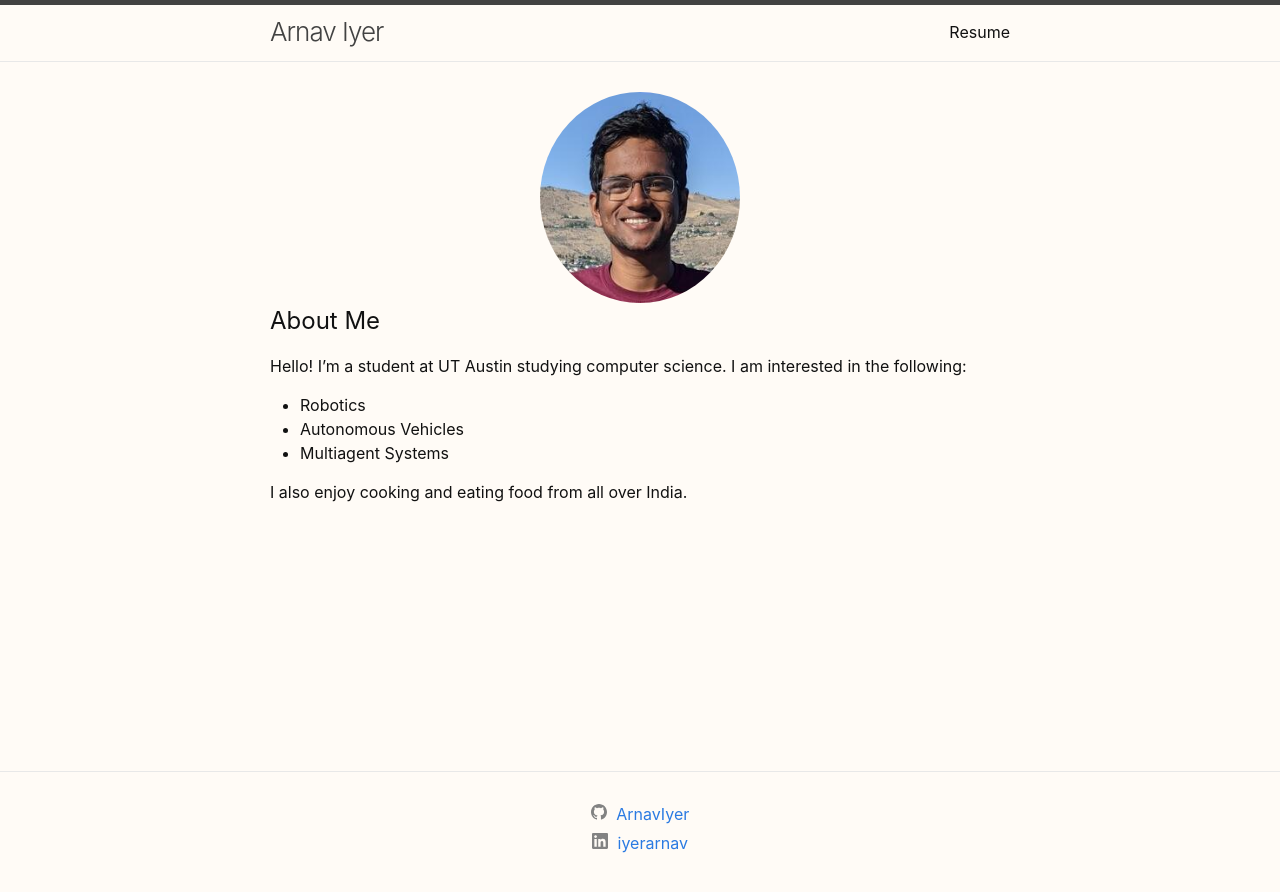
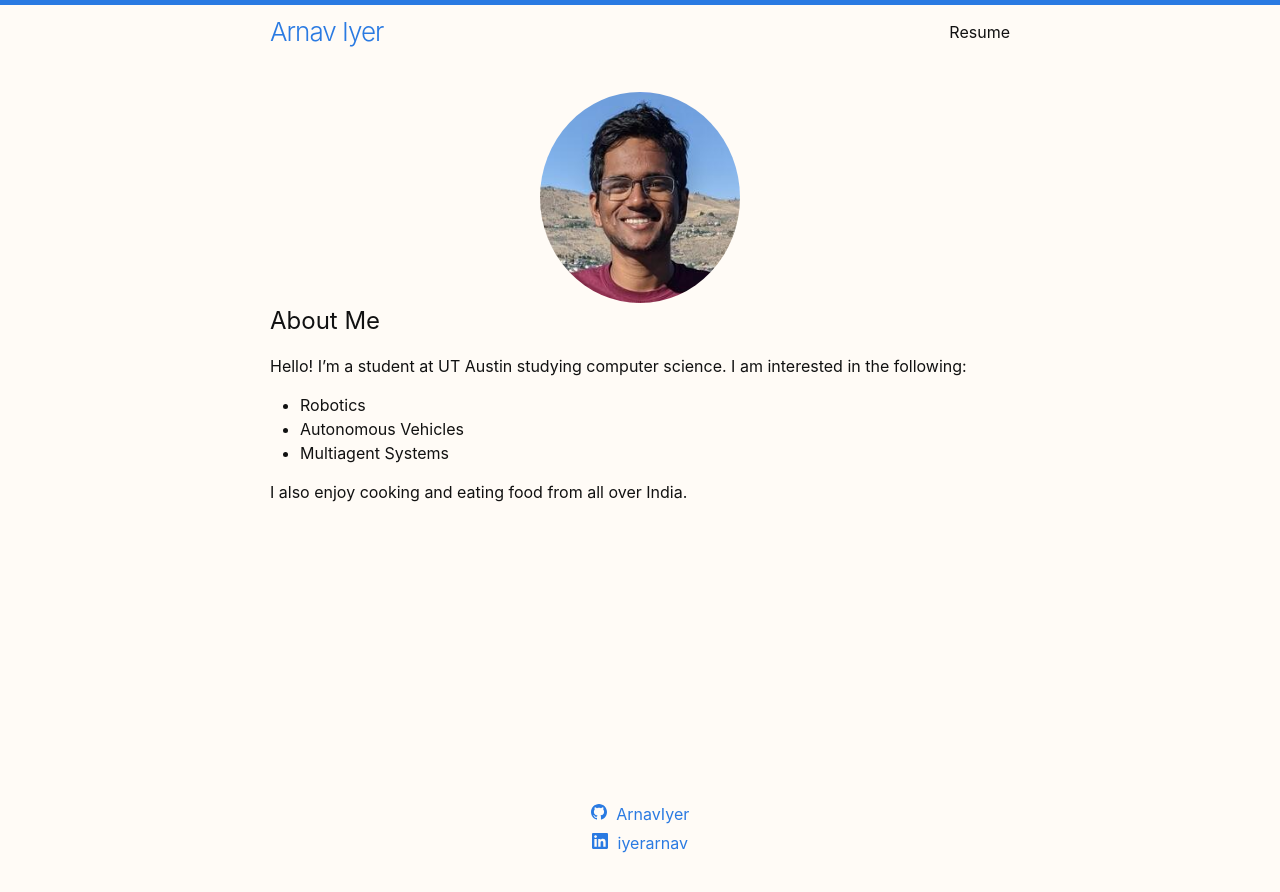
Before and after one commit to ArnavIyer/arnaviyer.github.io, a Jekyll site: the page built from index.markdown, in a window 1280 px wide. Shown: the top 892 px of the page. Built offline with Jekyll 4.4.1, drawn with Linux system fonts in a browser that asks for light colours.

Commit message:
fixed colors

```diff
--- a/_sass/minima.scss
+++ b/_sass/minima.scss
@@ -14,9 +14,11 @@ $text-color:       #111 !default;
 $background-color: #fffbf6 !default;
 $brand-color:      #2a7ae2 !default;
 
-$grey-color:       #828282 !default;
-$grey-color-light: lighten($grey-color, 40%) !default;
-$grey-color-dark:  darken($grey-color, 25%) !default;
+$grey-color:       #2a7ae2 !default;
+// $grey-color-light: lighten($grey-color, 40%) !default;
+$grey-color-light: #fffbf6 !default;
+// $grey-color-dark:  darken($grey-color, 25%) !default;
+$grey-color-dark: #2a7ae2 !default;
 
 $table-text-align: left !default;
 
```
